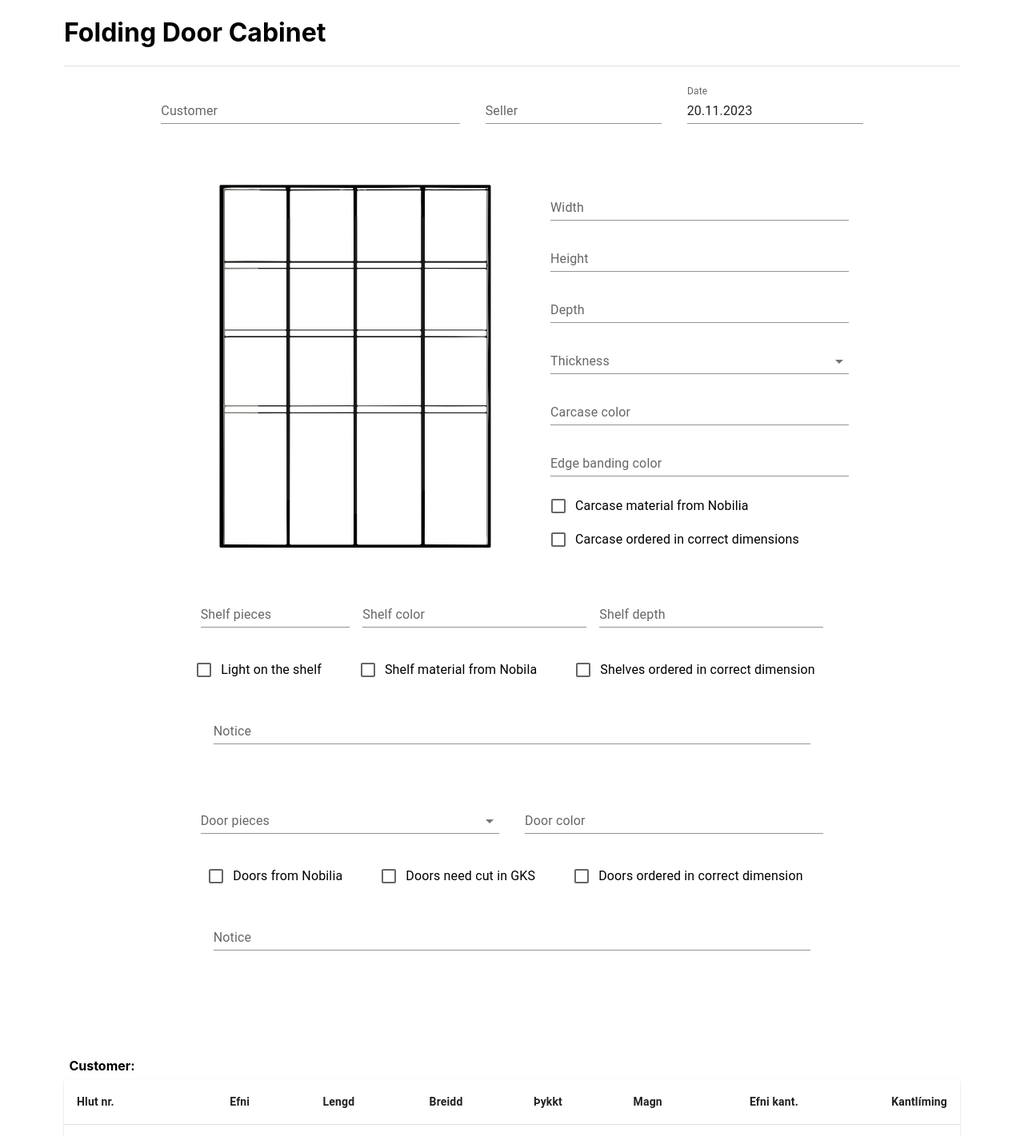
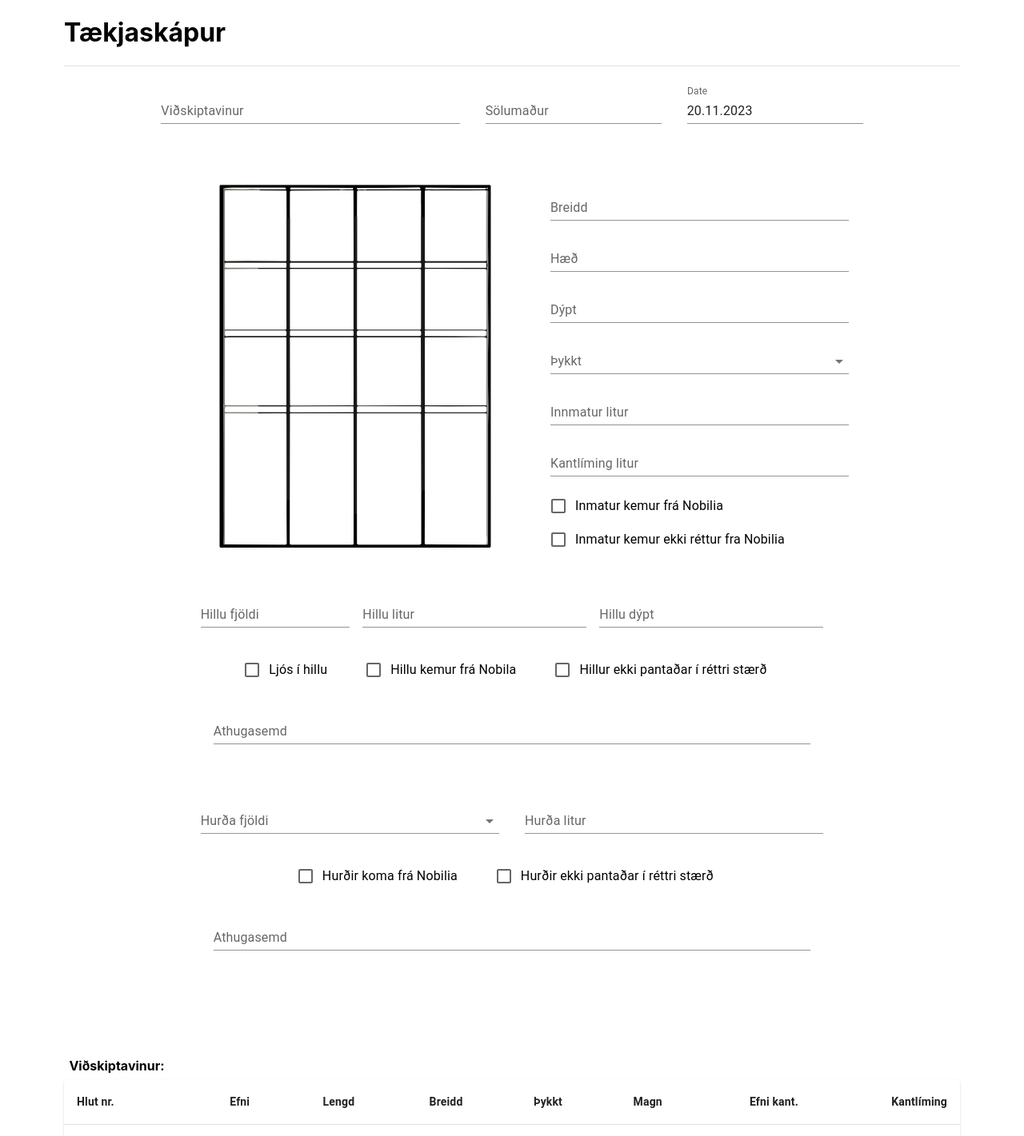
Before and after one commit to holmar18/gks-folding-door-cabinet, a React (Create React App) app: page / in a window 1280 px wide. Shown: the top 1421 px of the page at 80% size. Built offline with nearby package versions, Linux system fonts and the light colour scheme.

Commit message:
Breyta á íslensku

```diff
--- a/public/index.html
+++ b/public/index.html
@@ -24,7 +24,7 @@
       work correctly both with client-side routing and a non-root public URL.
       Learn how to configure a non-root public URL by running `npm run build`.
     -->
-    <title>GKS - Folding Door Cabinet</title>
+    <title>GKS - Tækjaskápur</title>
   </head>
   <body>
     <noscript>You need to enable JavaScript to run this app.</noscript>
--- a/src/components/TableDisplay.jsx
+++ b/src/components/TableDisplay.jsx
@@ -83,7 +83,7 @@ const TableDisplay = ({cv}) => {
         style={{
           padding: "0.4rem",
         }}>
-        <b>Customer: {cv.customer}</b>
+        <b>Viðskiptavinur: {cv.customer}</b>
       </span>
       <TableContainer component={Paper}>
         <Table sx={{minWidth: 700}} aria-label='customized table'>
@@ -136,7 +136,7 @@ const TableDisplay = ({cv}) => {
         </Table>
       </TableContainer>
       <span style={{marginLeft: "auto", minWidth: "10rem", padding: "0.4rem"}}>
-        <b>Seller: {cv.seller}</b>
+        <b>Sölumaður: {cv.seller}</b>
       </span>
     </>
   );
--- a/src/pages/FoldingDorCabinet.jsx
+++ b/src/pages/FoldingDorCabinet.jsx
@@ -20,16 +20,16 @@ const FoldingDorCabinet = () => {
 
   return (
     <>
-      <h1>Folding Door Cabinet</h1>
+      <h1>Tækjaskápur</h1>
       <Divider />
       <Grid container gap={4} pt={1} className='container'>
         <Input
-          TitleText={"Customer"}
+          TitleText={"Viðskiptavinur"}
           size={4}
           valueVariable={[cabinetValues.customer, update, "customer"]}
         />
         <Input
-          TitleText={"Seller"}
+          TitleText={"Sölumaður"}
           autoComplete={"nickname"}
           valueVariable={[cabinetValues.seller, update, "seller"]}
         />
@@ -43,17 +43,17 @@ const FoldingDorCabinet = () => {
 
         <Grid item xs={4} gap={4}>
           <Input
-            TitleText={"Width"}
+            TitleText={"Breidd"}
             type='number'
             valueVariable={[cabinetValues.width, update, "width"]}
           />
           <Input
-            TitleText={"Height"}
+            TitleText={"Hæð"}
             type='number'
             valueVariable={[cabinetValues.height, update, "height"]}
           />
           <Input
-            TitleText={"Depth"}
+            TitleText={"Dýpt"}
             type='number'
             valueVariable={[cabinetValues.depth, update, "depth"]}
           />
@@ -61,10 +61,10 @@ const FoldingDorCabinet = () => {
             values={[16, 19]}
             update={update}
             changeLabel='thickness'
-            label='Thickness'
+            label='Þykkt'
           />
           <Input
-            TitleText={"Carcase color"}
+            TitleText={"Innmatur litur"}
             valueVariable={[
               cabinetValues.carcase_color,
               update,
@@ -72,12 +72,12 @@ const FoldingDorCabinet = () => {
             ]}
           />
           <Input
-            TitleText={"Edge banding color"}
+            TitleText={"Kantlíming litur"}
             valueVariable={[cabinetValues.edge_color, update, "edge_color"]}
           />
-          <CheckBox TitleText={"Carcase material from Nobilia"} />
+          <CheckBox TitleText={"Inmatur kemur frá Nobilia"} />
           <CheckBox
-            TitleText={"Carcase ordered in correct dimensions"}
+            TitleText={"Inmatur kemur ekki réttur fra Nobilia"}
             mt={0}
           />
         </Grid>
@@ -85,17 +85,17 @@ const FoldingDorCabinet = () => {
 
       <Grid container gap={2} className='container'>
         <Input
-          TitleText={"Shelf pieces"}
+          TitleText={"Hillu fjöldi"}
           size={2}
           valueVariable={[cabinetValues.shelf_count, update, "shelf_count"]}
         />
         <Input
-          TitleText={"Shelf color"}
+          TitleText={"Hillu litur"}
           size={3}
           valueVariable={[cabinetValues.shelf_color, update, "shelf_color"]}
         />
         <Input
-          TitleText={"Shelf depth"}
+          TitleText={"Hillu dýpt"}
           size={3}
           type='number'
           valueVariable={[cabinetValues.shelf_depth, update, "shelf_depth"]}
@@ -103,13 +103,13 @@ const FoldingDorCabinet = () => {
       </Grid>
 
       <Grid container gap={4} pt={2} className='container'>
-        <CheckBox TitleText={"Light on the shelf"} />
-        <CheckBox TitleText={"Shelf material from Nobila"} />
-        <CheckBox TitleText={"Shelves ordered in correct dimension"} />
+        <CheckBox TitleText={"Ljós í hillu"} />
+        <CheckBox TitleText={"Hillu kemur frá Nobila"} />
+        <CheckBox TitleText={"Hillur ekki pantaðar í réttri stærð"} />
       </Grid>
 
       <Grid container gap={4} mt={1} className='container'>
-        <Input TitleText={"Notice"} size={8} pt={2} />
+        <Input TitleText={"Athugasemd"} size={8} pt={2} />
       </Grid>
 
       <Grid container gap={4} mt={6} className='container'>
@@ -117,24 +117,23 @@ const FoldingDorCabinet = () => {
           values={[2, 4]}
           update={update}
           changeLabel='door_count'
-          label='Door pieces'
+          label='Hurða fjöldi'
           size={4}
         />
         <Input
-          TitleText={"Door color"}
+          TitleText={"Hurða litur"}
           size={4}
           valueVariable={[cabinetValues.door_color, update, "door_color"]}
         />
       </Grid>
 
       <Grid container gap={4} pt={2} className='container'>
-        <CheckBox TitleText={"Doors from Nobilia"} />
-        <CheckBox TitleText={"Doors need cut in GKS"} />
-        <CheckBox TitleText={"Doors ordered in correct dimension"} />
+        <CheckBox TitleText={"Hurðir koma frá Nobilia"} />
+        <CheckBox TitleText={"Hurðir ekki pantaðar í réttri stærð"} />
       </Grid>
 
       <Grid container mt={1} mb={4} className='container'>
-        <Input TitleText={"Notice"} size={8} pt={2} />
+        <Input TitleText={"Athugasemd"} size={8} pt={2} />
       </Grid>
 
       <Grid container mb={8} mt={16}>
```
Also changed, not shown: 1 other file (tests, documents, lock files or other folders).
